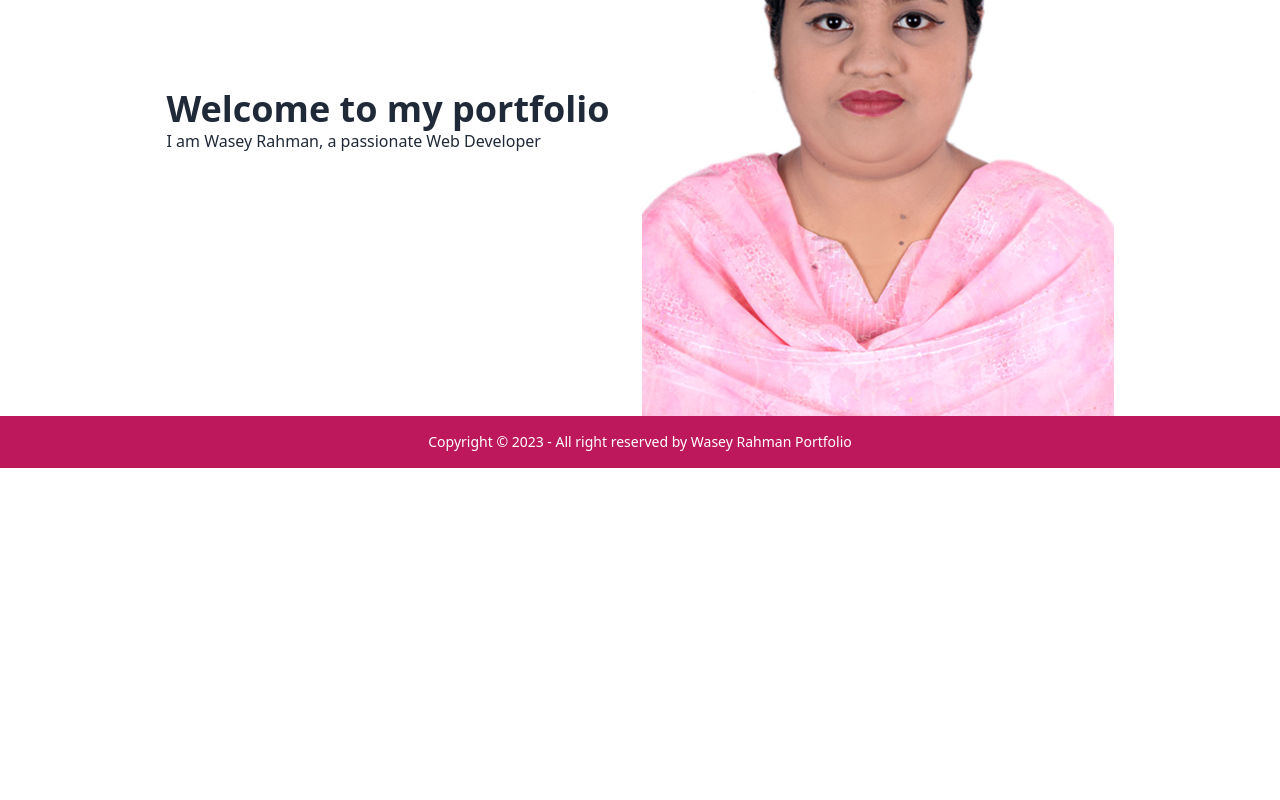
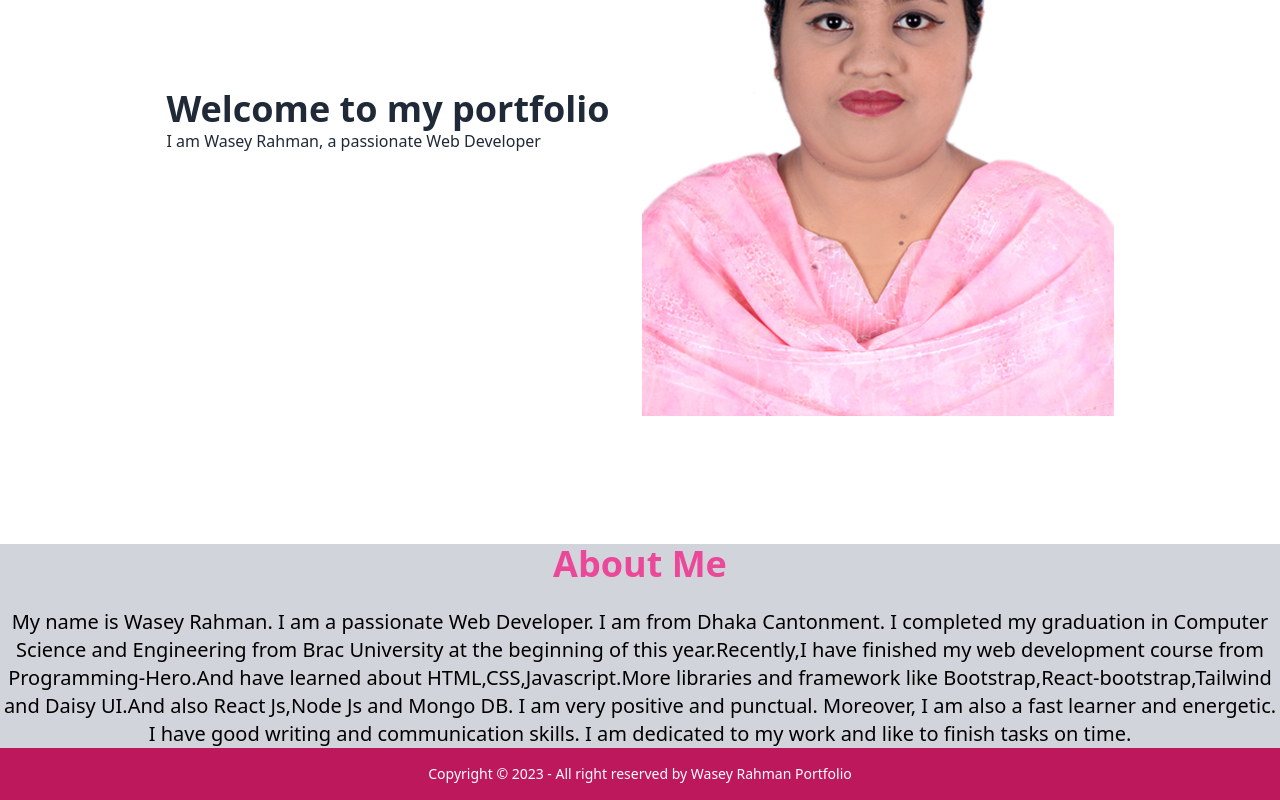
Before and after one commit to Wasey-Rahman/Wasey-Rahman-Portfolio, a React (Vite) app: page / in a window 1280 px wide. Shown: the part 243-1043 px from the top of the page. Before the commit the page ends 800 px from the top, so only its background shows below. Built offline with nearby package versions, Linux system fonts and the light colour scheme.

Commit message:
About Me

```diff
--- /dev/null
+++ b/src/Pages/Home/AboutMe/AboutMe.jsx
@@ -0,0 +1,12 @@
+import React from 'react';
+
+const AboutMe = () => {
+    return (
+        <div className='bg-gray-300'>
+            <h1 className='font-extrabold text-4xl text-pink-500 text-center mt-32'>About Me</h1>
+            <p className='font-semiabold text-xl text-black text-center mt-6'>My name is Wasey Rahman. I am a passionate Web Developer. I am from Dhaka Cantonment. I completed my graduation in Computer Science and Engineering from Brac University at the beginning of this year.Recently,I have finished my web development course from Programming-Hero.And have learned about HTML,CSS,Javascript.More libraries and framework like Bootstrap,React-bootstrap,Tailwind and Daisy UI.And also React Js,Node Js and Mongo DB. I am very positive and punctual. Moreover, I am also a fast learner and energetic. I have good writing and communication skills. I am dedicated to my work and like to finish tasks on time. </p>
+        </div>
+    );
+};
+
+export default AboutMe;
--- a/src/Pages/Home/Home/Home.jsx
+++ b/src/Pages/Home/Home/Home.jsx
@@ -1,6 +1,7 @@
 import React, { useEffect, useState } from 'react';
 import { motion } from 'framer-motion';
 import photo from './Photo of Wasey Rahman for CV.jpg';
+import AboutMe from '../AboutMe/AboutMe';
 
 const Home = () => {
   const [showAnimation, setShowAnimation] = useState(false);
@@ -46,6 +47,7 @@ const Home = () => {
         </motion.div>
 
         </div>
+        <AboutMe></AboutMe>
     </div>
   );
 };
```
